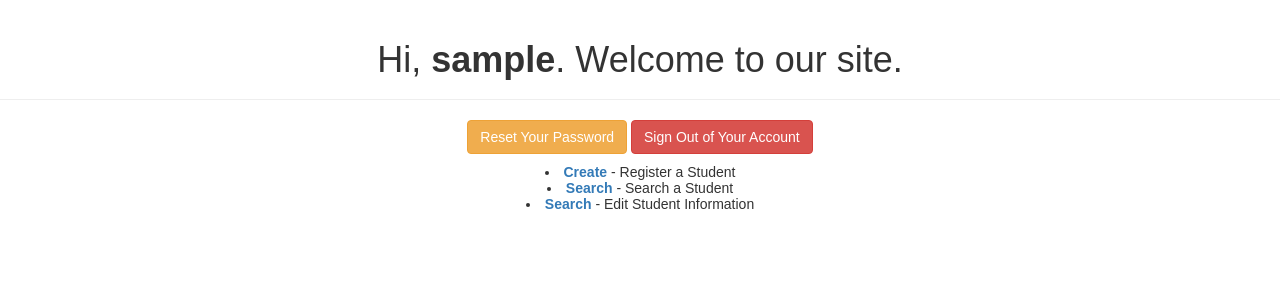
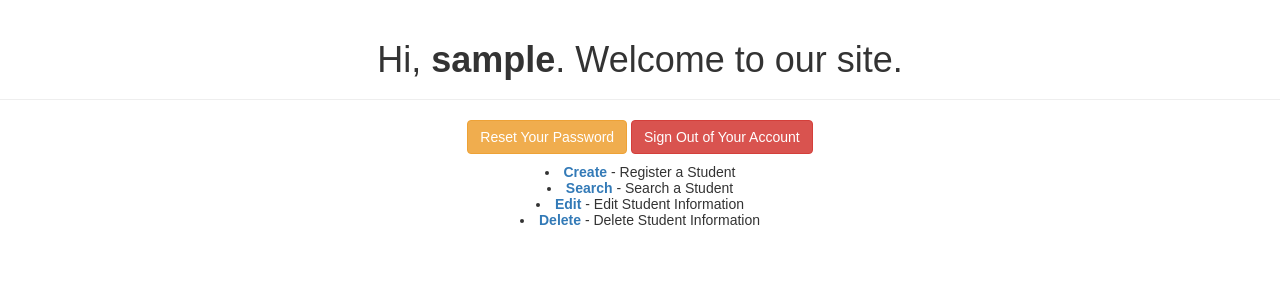
Before and after one commit to teoshibin/COMP1031_DB_CW2, a PHP site: page /page/inner-main.php in a window 1280 px wide. Shown: the top 300 px of the page. Run offline with PHP 8.4, Linux system fonts and the light colour scheme; the visitor is signed in with stand-in values (Sample User, id 1).

Commit message:
added delete button

```diff
--- a/page/inner-main.php
+++ b/page/inner-main.php
@@ -35,7 +35,10 @@ if(!isset($_SESSION["loggedin"]) || $_SESSION["loggedin"] !== true){
             <a href="read.php"><strong>Search</strong></a> - Search a Student
         </li>
         <li>
-            <a href="#"><strong>Search</strong></a> - Edit Student Information
+            <a href="#"><strong>Edit</strong></a> - Edit Student Information
+        </li>
+        <li>
+            <a href="#"><strong>Delete</strong></a> - Delete Student Information
         </li>
     </u1>
 </body>
```
